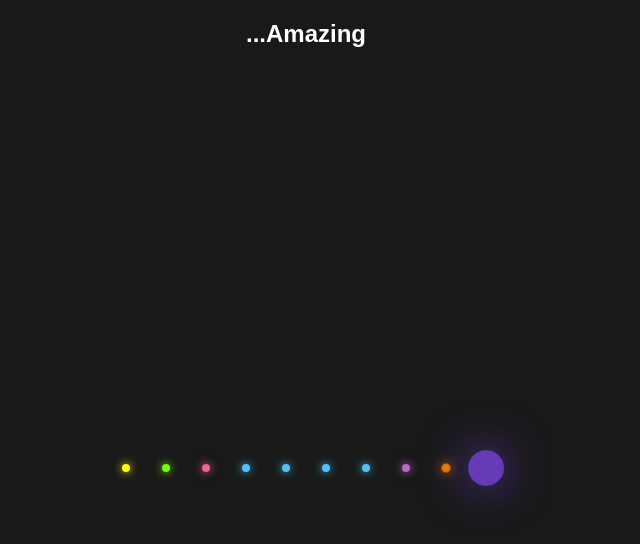
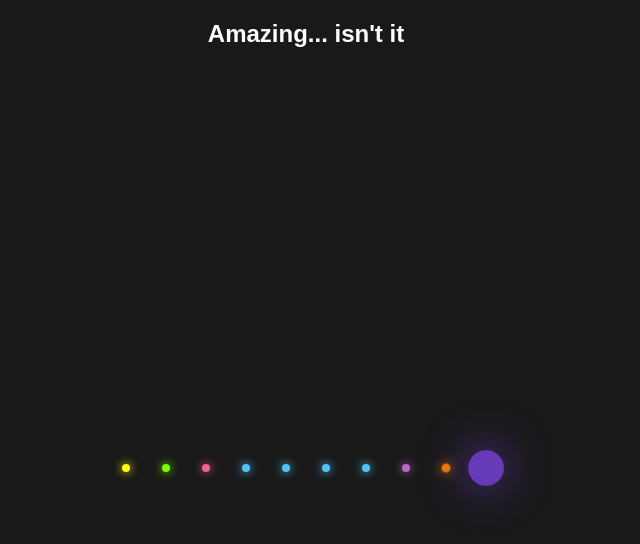
Before and after one commit to SirKhyric/my-first-repo, a plain HTML site: page index.html in a window 1280 px wide. Shown: the whole page, without its empty margins (334-974 px from the left). Drawn offline with Linux system fonts and the light colour scheme.

Commit message:
updated header

```diff
--- a/index.html
+++ b/index.html
@@ -8,7 +8,7 @@
 </head>
 <body>
   <div>
-    <h2>...Amazing</h2>
+    <h2>Amazing... isn't it</h2>
     <ul>
       <li></li>
       <li></li>
```
